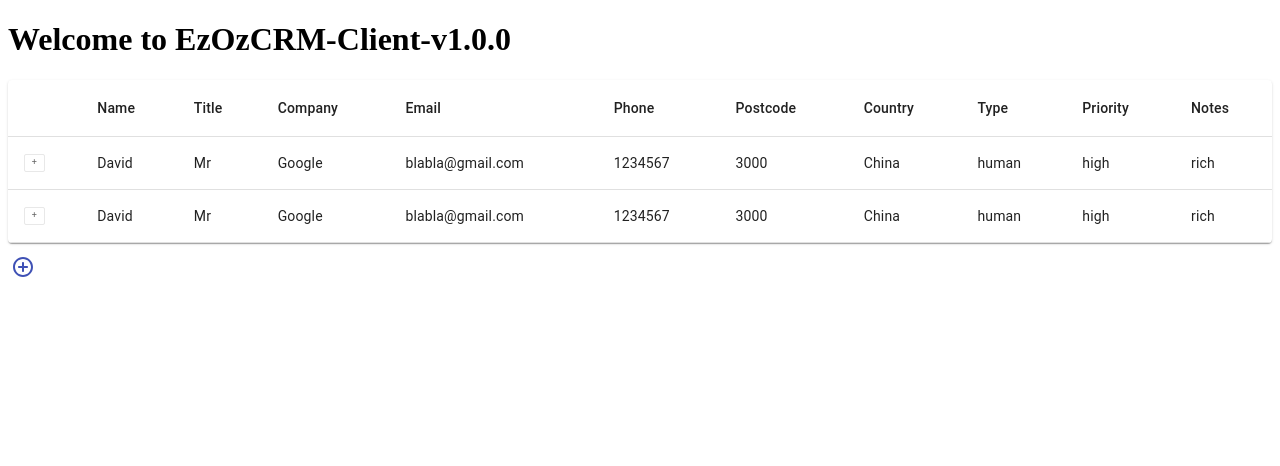
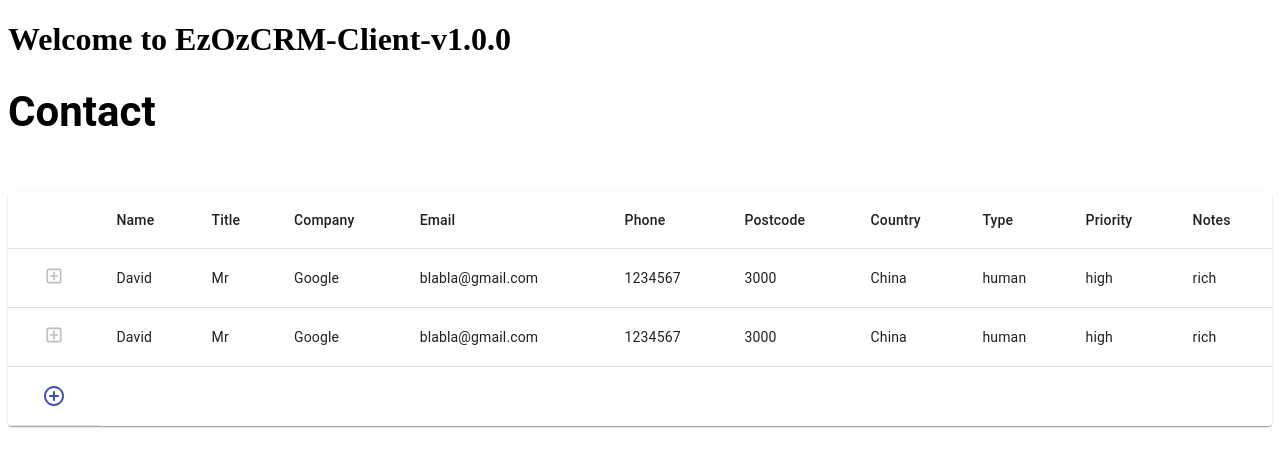
Before and after one commit to AOT-CRM-Project/EzCRM-Client-v1.0.0, a React app: page / in a window 1280 px wide. Shown: the top 466 px of the page. Built offline with nearby package versions, Linux system fonts and the light colour scheme.

Commit message:
TC-15: refactor "add" buttons

```diff
--- a/src/component/ContactTable/ContactTable.module.scss
+++ b/src/component/ContactTable/ContactTable.module.scss
@@ -10,13 +10,35 @@
   font-size: 9px;
 }
 
-.add_button {
-  height: 29px;
-  width: 29px;
+.add_button_round {
   display: flex;
   align-items: center;
   justify-content: center;
-  margin-top: 10px;
   border: none;
   background-color: white;
+  outline: none;
+  width: 100%;
+
+  &:hover {
+    cursor: pointer;
+  }
 }
+
+.add_button_box {
+  outline: none;
+  border: none;
+  background-color: white;
+  width: 100%;
+  height: 100%;
+
+  &:hover {
+    cursor: pointer;
+  }
+}
+
+.title {
+  font-family: Roboto;
+  font-size: 42px;
+  font-weight: bold;
+  margin-bottom: 56px;
+}
--- a/src/component/ContactTable/ContactTable.tsx
+++ b/src/component/ContactTable/ContactTable.tsx
@@ -11,7 +11,8 @@ import Paper from '@material-ui/core/Paper';
 import styles from './ContactTable.module.scss';
 
 import contacts from './sampleData';
-import AddIcon from '@material-ui/icons/AddCircleOutlineRounded';
+import AddIconRound from '@material-ui/icons/AddCircleOutlineRounded';
+import AddIconBox from '@material-ui/icons/AddBoxOutlined';
 
 const useStyles = makeStyles({
   table: {
@@ -33,12 +34,6 @@ const tableHeads = [
   { key: "notes", value: "Notes" },
 ];
 
-const AddButton = () => (
-  <button className={styles.add_button}>
-    <AddIcon color="primary"/>
-  </button>
-);
-
 export default function ContactTable() {
   const classes = useStyles();
 
@@ -46,6 +41,8 @@ export default function ContactTable() {
 
   return (
     <>
+      <h1 className={styles.title}>Contact</h1>
+
       <TableContainer component={Paper}>
         <Table className={classes.table} aria-label="simple table">
           <TableHead>
@@ -63,9 +60,9 @@ export default function ContactTable() {
             {contacts.map((contact) => (
               <TableRow key={contact.id}>
                 <TableCell component="th" scope="row">
-                  <div className={styles.add_icon_wrapper}>
-                    +
-                  </div>
+                  <button className={styles.add_button_box}>
+                    <AddIconBox color="disabled" fontSize="small"/>
+                  </button>
                 </TableCell>
                 {Object
                   .values(contact)
@@ -77,11 +74,16 @@ export default function ContactTable() {
                 ))}
               </TableRow>
             ))}
+            <TableRow>
+              <TableCell align="center">
+                <button className={styles.add_button_round}>
+                  <AddIconRound color="primary"/>
+                </button>
+              </TableCell>
+            </TableRow>
           </TableBody>
         </Table>
       </TableContainer>
-
-      <AddButton />
     </>
   );
 }
```
